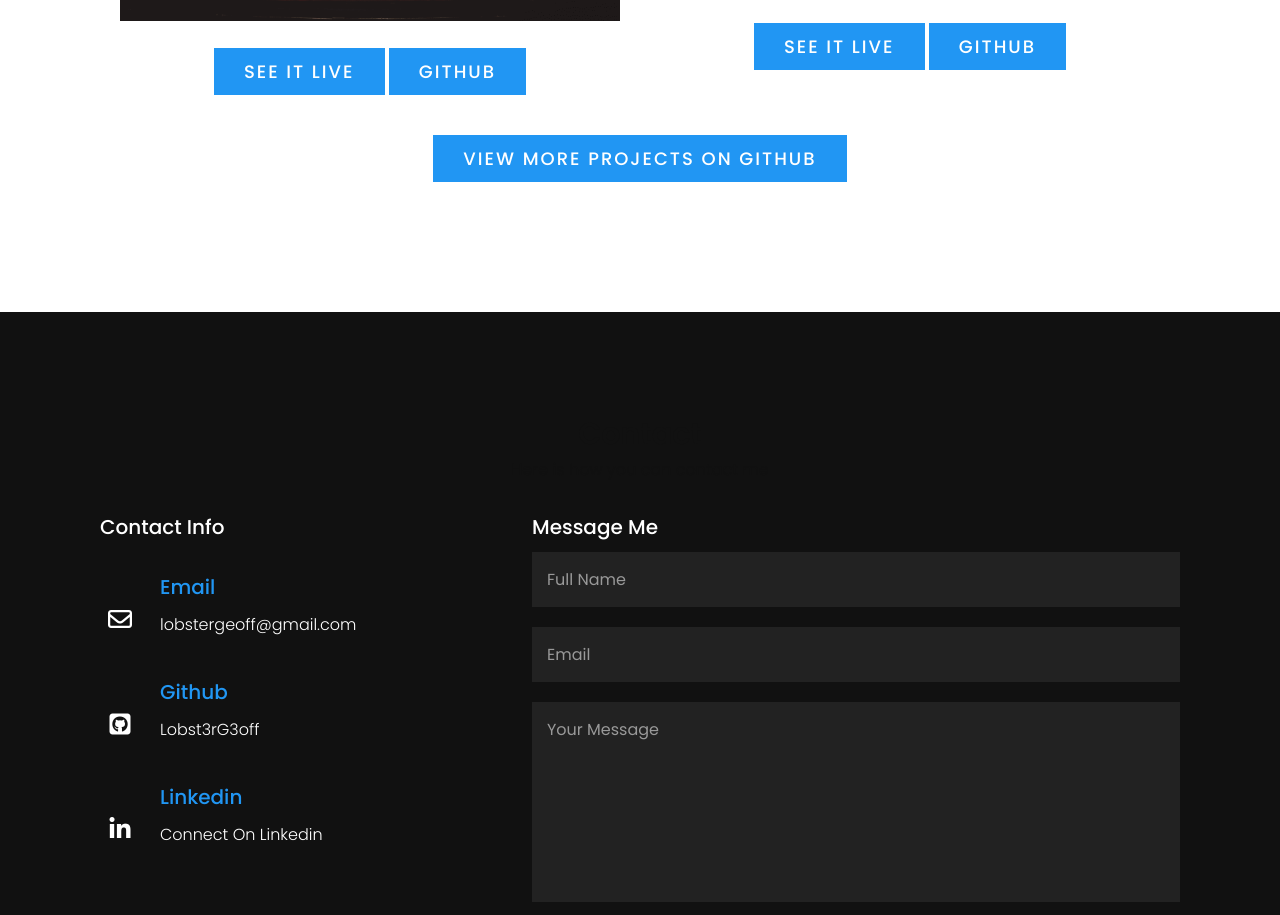
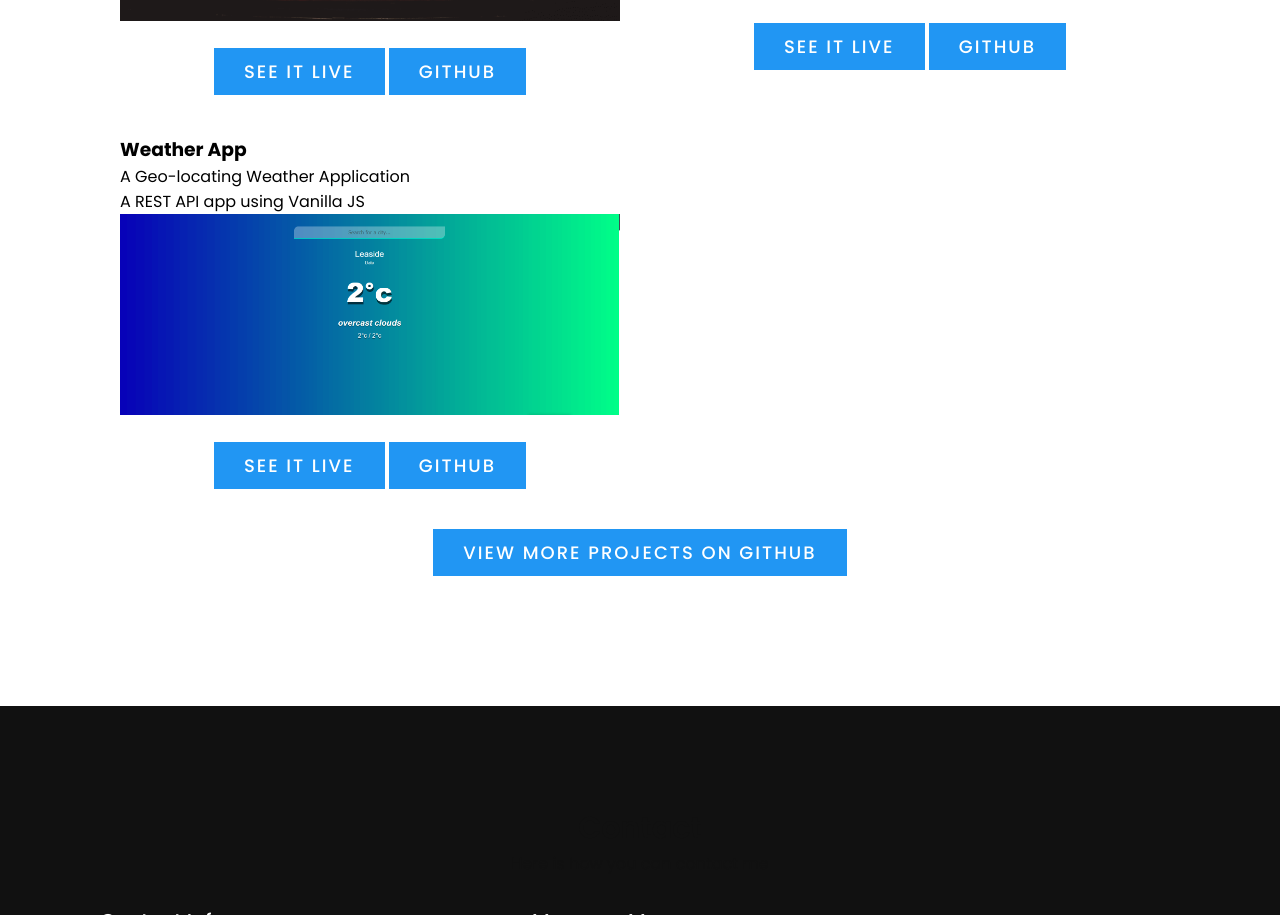
Before and after one commit to Lobst3rG3off/portfolio3.0, a plain HTML site: page index.html in a window 1280 px wide. Shown: the part 3453-4368 px from the top of the page. Drawn offline with Linux system fonts and the light colour scheme.

Commit message:
new projects and fixes

```diff
--- a/index.html
+++ b/index.html
@@ -148,6 +148,22 @@
                         href="https://github.com/Lobst3rG3off/snakeGame">GitHub</a>
                 </div>
             </div>
+
+            <div class="projectBox project">
+                <h3>Weather App</h3>
+                <p>A Geo-locating Weather Application</p>
+                <figcaption>  A REST API app using Vanilla JS</figcaption>
+                <div class="imageBox">
+                        <img src="./assets/weatherApp.png"
+                            alt="Autocomplete React project Screenshot">
+                </div>
+                <div class="skillIcons">
+                    <a class="button projectButton" target='_blank'
+                        href="./projects/weatherApp/index.html">See it Live</a>
+                    <a class="button projectButton" target='_blank'
+                        href="https://github.com/Lobst3rG3off/weatherApp2.0">GitHub</a>
+                </div>
+            </div>
         </div>
         <div class="heading">
             <a href="https://github.com/Lobst3rG3off" class="button">View More Projects on Github</a>
```
Also changed, not shown: assets/weatherApp.png (added).
